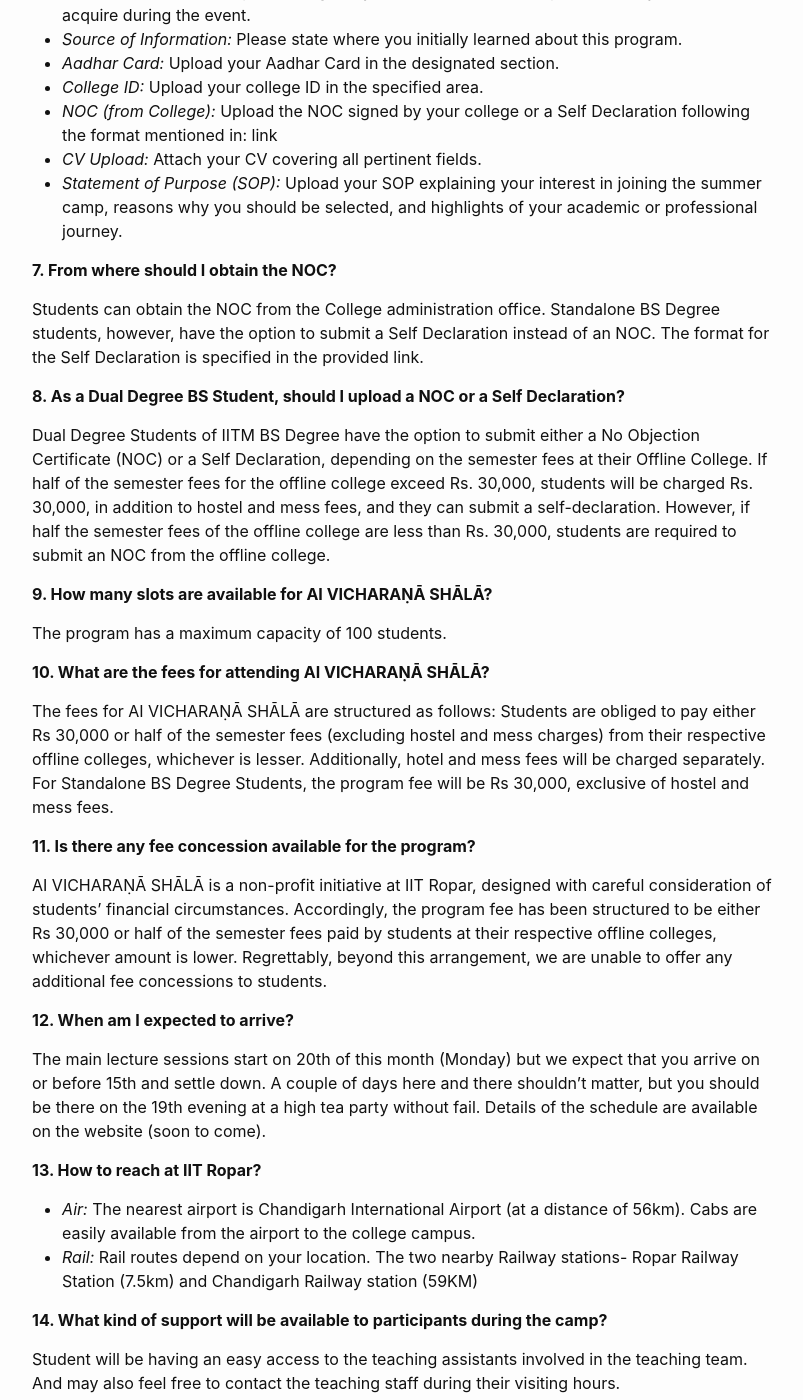
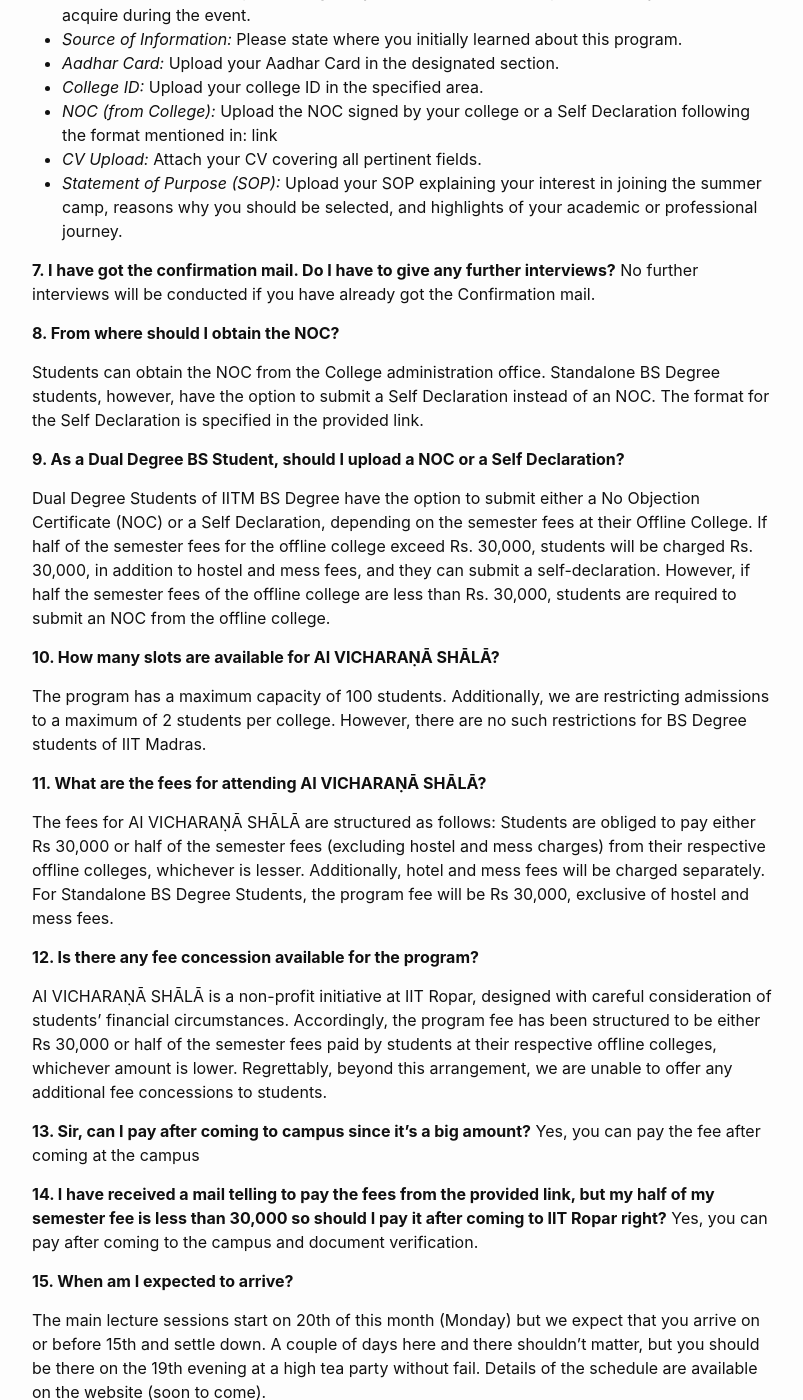
Before and after one commit to sudarshansudarshan/aicamp, a Jekyll site: the page built from Faq.md, in a window 1280 px wide and 1400 px high, scrolled down 1469 px. Shown: the whole window, without its empty margins (238-1041 px from the left). Built offline with Jekyll 4.4.1, drawn with Linux system fonts in a browser that asks for light colours; some of the changed text lies outside the part shown.

Commit message:
Add files via upload

```diff
--- a/Faq.md
+++ b/Faq.md
@@ -52,70 +52,83 @@
 * *CV Upload:* Attach your CV covering all pertinent fields.
 * *Statement of Purpose (SOP):* Upload your SOP explaining your interest in joining the summer camp, reasons why you should be selected, and highlights of your academic or professional journey.
 
-**7. From where should I obtain the NOC?**
+
+**7. I have got the confirmation mail. Do I have to give any further interviews?**
+No further interviews will be conducted if you have already got the Confirmation mail.
+
+
+**8. From where should I obtain the NOC?**
 
 Students can obtain the NOC from the College administration office. Standalone BS Degree students, however, have the option to submit a Self Declaration instead of an NOC. The format for the Self Declaration is specified in the provided link.
 
 
-**8. As a Dual Degree BS Student, should I upload a NOC or a Self Declaration?**
+**9. As a Dual Degree BS Student, should I upload a NOC or a Self Declaration?**
 
 Dual Degree Students of IITM BS Degree have the option to submit either a No Objection Certificate (NOC) or a Self Declaration, depending on the semester fees at their Offline College. If half of the semester fees for the offline college exceed Rs. 30,000, students will be charged Rs. 30,000, in addition to hostel and mess fees, and they can submit a self-declaration. However, if half the semester fees of the offline college are less than Rs. 30,000, students are required to submit an NOC from the offline college.
 
 
-**9. How many slots are available for AI VICHARAṆĀ SHĀLĀ?**
+**10. How many slots are available for AI VICHARAṆĀ SHĀLĀ?**
 
-The program has a maximum capacity of 100 students.
+The program has a maximum capacity of 100 students. Additionally, we are restricting admissions to a maximum of 2 students per college. However, there are no such restrictions for BS Degree students of IIT Madras.
 
-**10. What are the fees for attending AI VICHARAṆĀ SHĀLĀ?**
+
+**11. What are the fees for attending AI VICHARAṆĀ SHĀLĀ?**
 
 The fees for AI VICHARAṆĀ SHĀLĀ are structured as follows: Students are obliged to pay either Rs 30,000 or half of the semester fees (excluding hostel and mess charges) from their respective offline colleges, whichever is lesser. Additionally, hotel and mess fees will be charged separately. For Standalone BS Degree Students, the program fee will be Rs 30,000, exclusive of hostel and mess fees.
 
-**11. Is there any fee concession available for the program?**
+**12. Is there any fee concession available for the program?**
 
 AI VICHARAṆĀ SHĀLĀ is a non-profit initiative at IIT Ropar, designed with careful consideration of students' financial circumstances. Accordingly, the program fee has been structured to be either Rs 30,000 or half of the semester fees paid by students at their respective offline colleges, whichever amount is lower. Regrettably, beyond this arrangement, we are unable to offer any additional fee concessions to students.
 
-**12. When am I expected to arrive?**
+**13. Sir, can I pay after coming to campus since it's a big amount?**
+Yes, you can pay the fee after coming at the campus
+
+**14. I have received a mail telling to pay the fees from the provided link, but my half of my semester fee is less than 30,000 so should I pay it after coming to IIT Ropar right?**
+Yes, you can pay after coming to the campus and document verification.
+
+**15. When am I expected to arrive?**
 
 The main lecture sessions start on 20th of this month (Monday) but we expect that you arrive on or before 15th and settle down. A couple of days here and there shouldn’t matter, but you should be there on the 19th evening at a high tea party without fail. Details of the schedule are available on the website (soon to come).
 
-**13. How to reach at IIT Ropar?**
+**16. How to reach at IIT Ropar?**
 * *Air:* The nearest airport is Chandigarh International Airport (at a distance of 56km). Cabs are easily available from the airport to the college campus.
 * *Rail:* Rail routes depend on your location. The two nearby Railway stations- Ropar Railway Station (7.5km) and Chandigarh Railway station (59KM)
 
-**14. What kind of support will be available to participants during the camp?**
+**17. What kind of support will be available to participants during the camp?**
 
 Student will be having an easy access to the teaching assistants involved in the teaching team. And may also feel free to contact the teaching staff during their visiting hours.
 
-**15. Where should I report to when I arrive at the Campus?**
+**18. Where should I report to when I arrive at the Campus?**
 If you are arriving between 9AM and 5PM, then report directly to the Student Affairs section in the Admin Department (M. Visvesvaraya Block). Else, report to the Security Guard of your respective allotted hostels.
 
-**16. Who will be the First-Point Contact?**
+**19. Who will be the First-Point Contact?**
 For academic concerns: Ashutosh Rajput (2023mcb1289@iitrpr.ac.in)
 For other affairs: Nishit Soni (6266421172) and Vaishnavi Pal (7898262635)
 
-**17. Is it mandatory for students to avail on-campus hostel accommodation and mess facilities?**
+**20. Is it mandatory for students to avail on-campus hostel accommodation and mess facilities?**
 
 AI VICHARAṆĀ SHĀLĀ offers students a unique opportunity to reside on the IIT Ropar Campus and fully utilize its facilities while engaging in immersive, hands-on learning experiences. While it is highly advantageous for students to avail themselves of on-campus accommodation and mess facilities, allowing them to immerse themselves in the IIT lifestyle, it is not mandatory. Students have the option to make their own arrangements for accommodation and meals if they prefer.
 
-**18. Will we be provided with mattresses in  the hostels?**
+**21. Will we be provided with mattresses in  the hostels?**
 As the whether is very hot and humid, it is preferred not to use any mattress. Still, if you want, then we can procure you at a very reasonable cost.
 
-**19. What is the reference material for this course ?**
-Notes and question set will be provided to you.
+**22. What is the reference material for this course ?**
+1. Algorithms to Live By – Brian Christian, Tom Griffiths
+2. Drunkard Walk – Leonard Mlodinow
+3. Algorithm Design – Jon Kleinberg
+4. Linear Algebra – Gilbert Strang
 
-**20. Are there any recommended software or tools that participants should install beforehand?**
+**23. Are there any recommended software or tools that participants should install beforehand?**
 
 1. Install Python latest version
 2. Get access to Github-Copilot (if possible)
 3. A programming interface
 4. Geogebra
 
-
-**21. I have exams scheduled during this period. Can I discontinue after joining the Program?**
+**24. I have exams scheduled during this period. Can I discontinue after joining the Program?**
 
 Students with academic commitments between May 15th, 2024, and July 15th, 2024, are not eligible to participate in the program. The NOC provided with the registration form explicitly states that students must not have any concurrent academic obligations during this timeframe. Furthermore, the NOC must be endorsed by the College Administration, affirming the student's commitment.
 
-
-**22. Is there any placement support provided?**
+**25. Is there any placement support provided?**
 
 In the latter phase of the program, iHub-AWaDH, the Technology and Innovation Foundation at IIT Ropar, will facilitate connections between students and startups. However, it's important to note that neither IIT Ropar nor iHub-AWaDH guarantees placements for students enrolled in the program.
```
